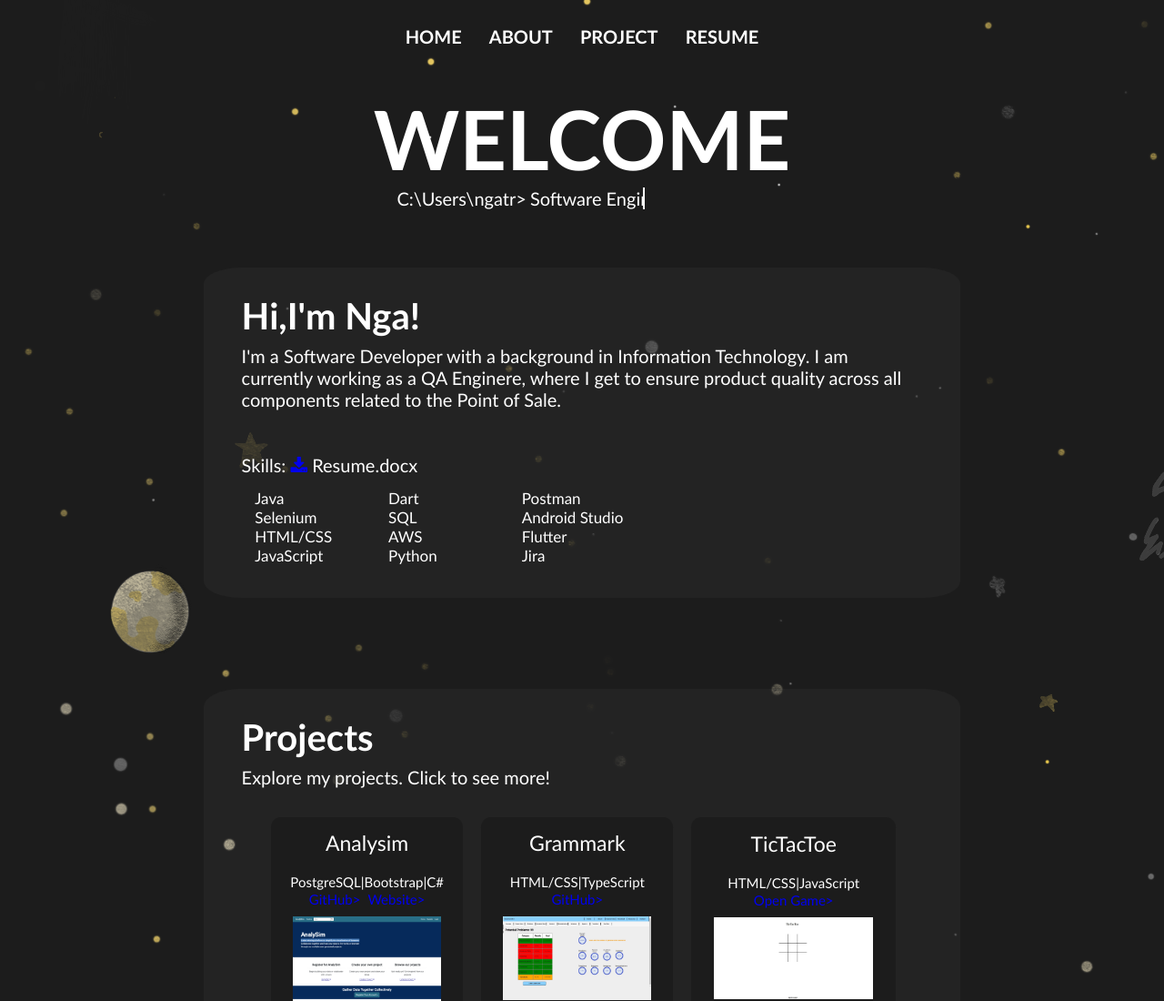
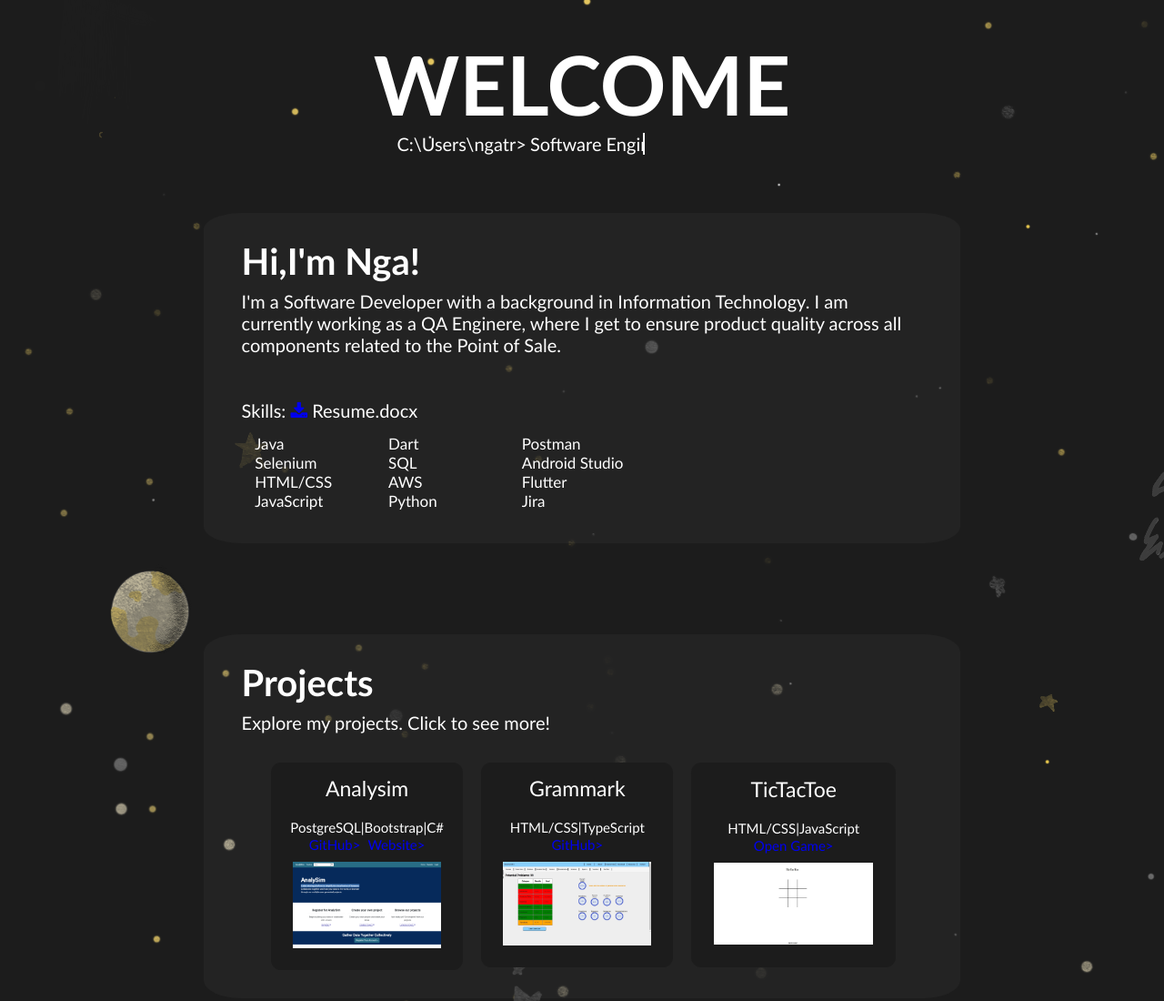
Before and after one commit to ngatrann/NgaTranWebsite, a plain HTML site: page index.html in a window 1280 px wide. Shown: the top 1100 px of the page at 91% size. Drawn offline with Linux system fonts and the light colour scheme.

Commit message:
Removed nav bar

```diff
--- a/index.html
+++ b/index.html
@@ -9,14 +9,14 @@
 	</head>
 	<body>
 	<div id="homePage" class="pageDiv">
-		<nav class = nav-bar>
+<!-- 		<nav class = nav-bar>
 			<ul>
 	        <li><a class="active" href="index.html">Home</a></li>
 	        <li><a href="About.html">About</a></li>
 	       	<li><a href="Project.html">Project</a></li>
 	        <li><a href="Resume.html">Resume</a></li>
 	     </ul>
-	    </nav>
+	    </nav> -->
 		<br></br>
 		<h1>WELCOME</h1>
 
```
